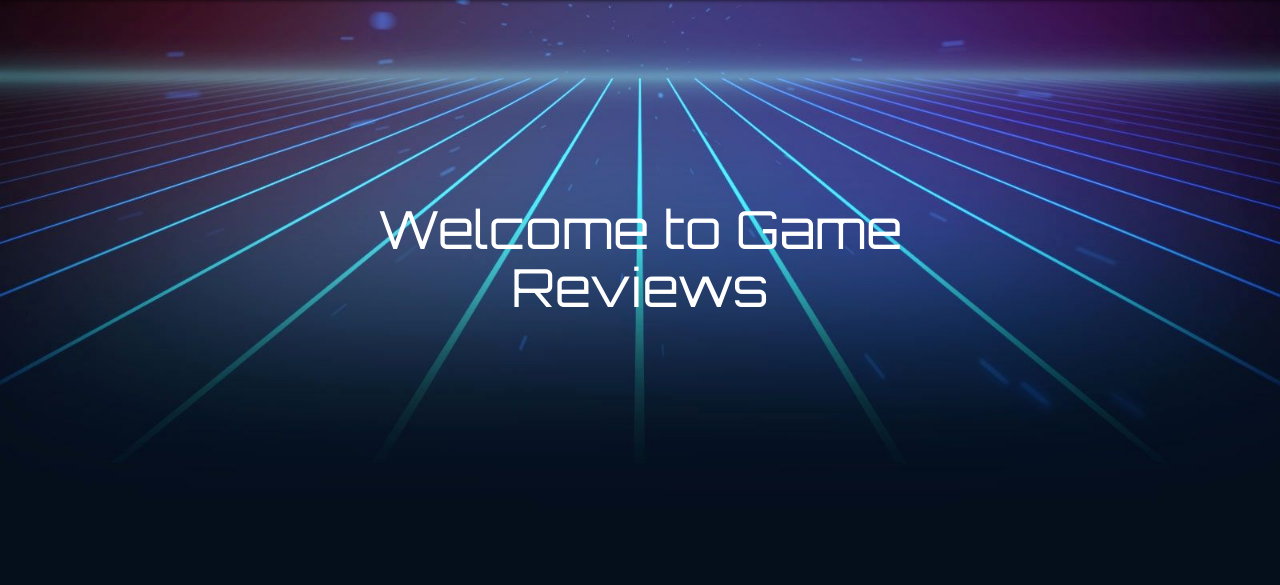
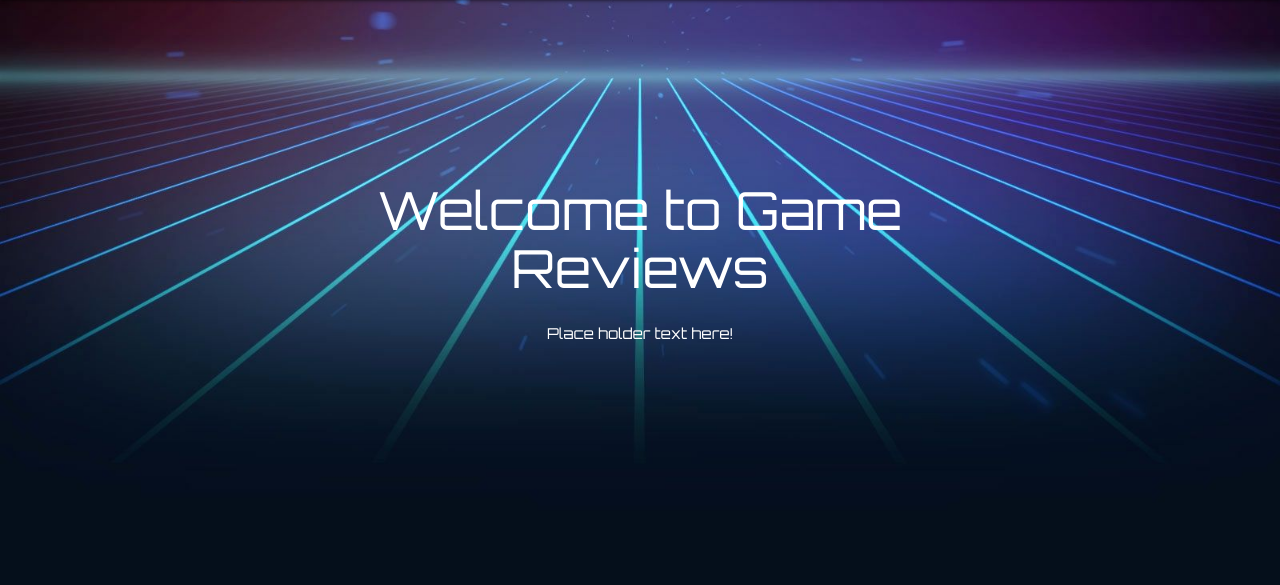
Before and after one commit to KevAndrews/Milestone_Project_3, a Flask app: page / in a window 1280 px wide. Shown: the part 64-649 px from the top of the page. Run offline with Flask 2, Linux system fonts and the light colour scheme; data that the repository does not hold is empty; some libraries are stand-ins or nearby versions.

Commit message:
Add title paragraph

```diff
--- a/templates/base.html
+++ b/templates/base.html
@@ -62,6 +62,7 @@
     <section class="title">
         <div class="title-text">
             <h1 class="center-align">Welcome to Game Reviews</h1>
+            <p>Place holder text here!</p>
         </div>
     </section>
 
```
